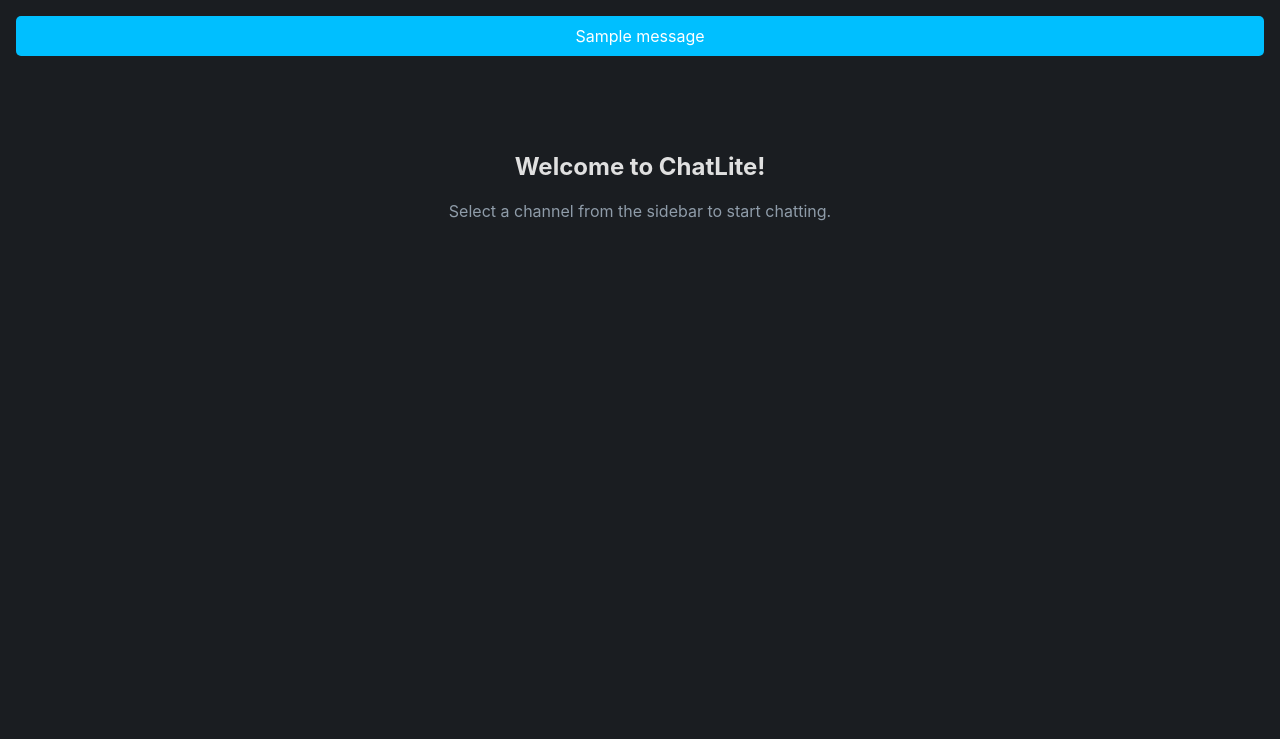
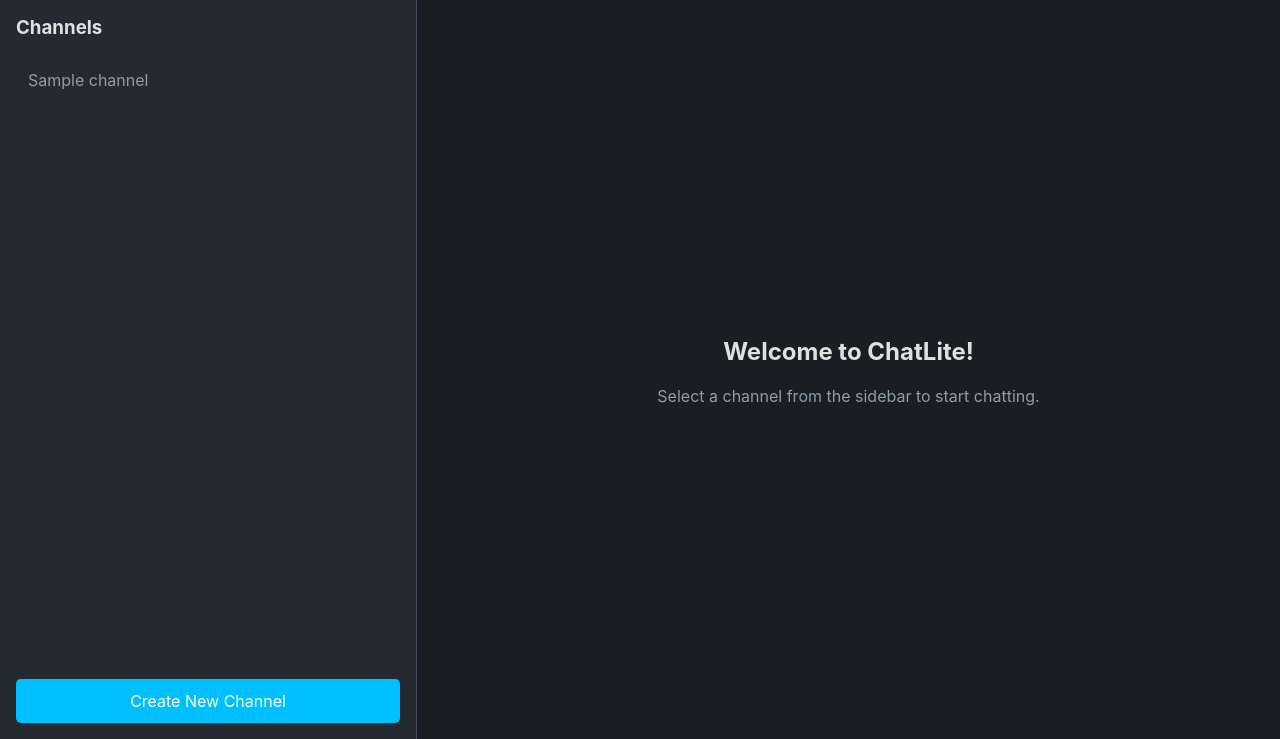
Before and after one commit to EliasObeid9-02/ChatLite, a Django app: page / in a window 1280 px wide. Shown: the part 61-800 px from the top of the page. Run offline with Django 5.2, Linux system fonts and the light colour scheme; a user stored in the database is signed in; tables that the repository leaves empty hold one stand-in row (values such as "Sample post"); one stand-in notice (Sample message) is shown; some libraries are stand-ins or nearby versions.

Commit message:
refactor(ui): updated base template to include sidebar directly it

```diff
--- a/ui/templates/base.html
+++ b/ui/templates/base.html
@@ -5,59 +5,46 @@
         <meta name="viewport" content="width=device-width, initial-scale=1.0" />
         <title>ChatLite</title>
         <link rel="stylesheet" href="/static/css/main.css">
+        {% block extra_head %}{% endblock %}
     </head>
-<body hx-boost="true" hx-target="#content">
+    <body hx-boost="true" hx-target="#content" hx-ext="ws">
         <div class="page-container">
             <nav class="navbar">
                 <a href="{% url 'chats:home' %}" class="brand">ChatLite</a>
                 <div class="nav-links">
                     {% if user.is_authenticated %}
                         <a href="{% url 'users:profile' username=user.username %}">Profile</a>
-                    <a href="#" hx-post="{% url 'users:logout' %}" hx-confirm="Are you sure you want to logout?">Logout</a>
+                        <a href="#"
+                           hx-post="{% url 'users:logout' %}"
+                           hx-headers='{"X-CSRFToken": "{{ csrf_token }}"}'
+                           hx-confirm="Are you sure you want to logout?">Logout</a>
                     {% else %}
                         <a href="{% url 'users:login' %}">Login</a>
                         <a href="{% url 'users:register' %}">Register</a>
                     {% endif %}
                 </div>
             </nav>
-
-        <div id="content">
-            {% if messages %}
-            <div class="messages" style="text-align: center; padding: 1rem;">
-                {% for message in messages %}
-                <div class="alert alert-{{ message.tags }}"
-                    style="background-color: #00BFFF; color: white; padding: 10px; border-radius: 5px; margin-bottom: 1rem;">
-                    {{ message }}
-                </div>
+            <div class="main-layout">
+                {% if user.is_authenticated %}
+                    <div class="sidebar" hx-trigger="load">
+                        <div class="channel-list">
+                            <h3>Channels</h3>
+                            {% for channel in channels %}
+                                <a href="{% url 'chats:channel-chat' channel_id=channel.id %}"
+                                   class="{% if channel.id == active_channel_id %}active{% endif %}">{{ channel.name }}</a>
+                            {% empty %}
+                                <small>No channels yet. Create one!</small>
                             {% endfor %}
                         </div>
+                        <a href="{% url 'chats:channel-create' %}" class="create-channel-btn">Create New Channel</a>
+                    </div>
                 {% endif %}
-
+                <main id="content">
                     {% block layout %}{% endblock %}
+                </main>
             </div>
         </div>
         <script src="https://unpkg.com/htmx.org@1.9.12"></script>
-
-    <script>
-        function getCookie(name) {
-            let cookieValue = null;
-            if (document.cookie && document.cookie !== '') {
-                const cookies = document.cookie.split(';');
-                for (let i = 0; i < cookies.length; i++) {
-                    const cookie = cookies[i].trim();
-                    if (cookie.substring(0, name.length + 1) === (name + '=')) {
-                        cookieValue = decodeURIComponent(cookie.substring(name.length + 1));
-                        break;
-                    }
-                }
-            }
-            return cookieValue;
-        }
-        const csrftoken = getCookie('csrftoken');
-
-        document.body.addEventListener('htmx:configRequest', (event) => {
-          event.detail.headers['X-CSRFToken'] = csrftoken;
-        })
-    </script>
+        <script src="https://unpkg.com/htmx.org/dist/ext/ws.js"></script>
     </body>
 </html>
```
Lines whose indentation alone changed are shown as unchanged.
